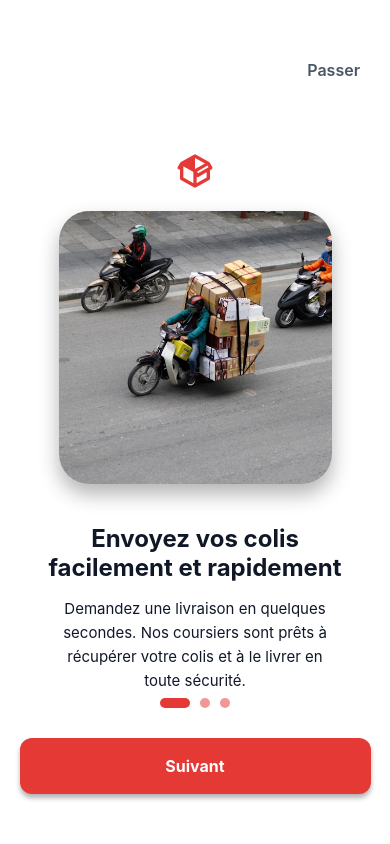
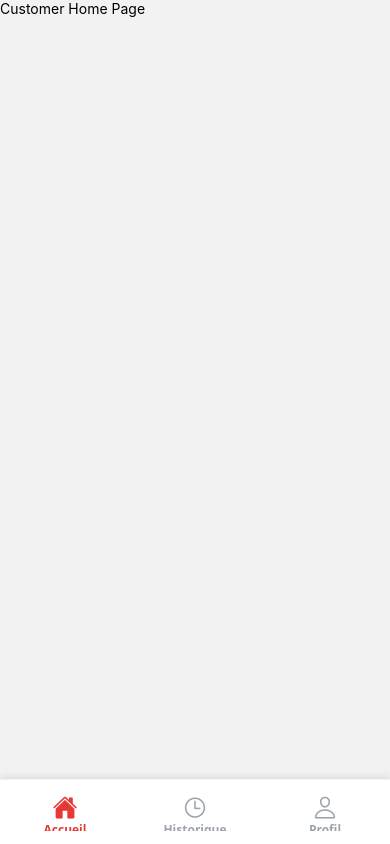
Before and after one commit to blackvd/noahsdelivery, a React Native app: screen /CustomerApp in a window 390 px wide. Built offline with nearby package versions, Linux system fonts and the light colour scheme.

Commit message:
Redirect to customer main app

```diff
--- a/navigation/AppNavigator.js
+++ b/navigation/AppNavigator.js
@@ -1,12 +1,13 @@
 import { NavigationContainer } from "@react-navigation/native";
 import { createStackNavigator } from "@react-navigation/stack";
 import React, { useEffect, useState } from "react";
-import AuthScreen from "../screens/Auth/AuthScreen";
 import OnboardingScreen from "../screens/OnboardingScreen";
 import { checkOnboardingStatus } from "../utils/storage";
 import SplashScreen from "../screens/SplashScreen";
 import { StyleSheet, View } from "react-native";
-import OTPScreen from "../screens/Auth/OTPScreen";
+import AuthScreen from "../screens/auth/AuthScreen";
+import OTPScreen from "../screens/auth/OTPScreen";
+import MainTabNavigator from "../screens/app/customer/MainTabNavigator";
 
 const Stack = createStackNavigator();
 
@@ -52,6 +53,7 @@ const AppNavigator = () => {
         <Stack.Screen name="Onboarding" component={OnboardingScreen}/>
         <Stack.Screen name="Auth" component={AuthScreen}/>
         <Stack.Screen name="OTP" component={OTPScreen}/>
+        <Stack.Screen name="CustomerApp" component={MainTabNavigator} />
       </Stack.Navigator>
     </NavigationContainer>
   )
--- a/package.json
+++ b/package.json
@@ -11,6 +11,7 @@
   "dependencies": {
     "@expo/vector-icons": "^15.0.3",
     "@react-native-async-storage/async-storage": "^2.2.0",
+    "@react-navigation/bottom-tabs": "^7.7.3",
     "@react-navigation/native": "^7.1.19",
     "@react-navigation/stack": "^7.6.2",
     "expo": "~54.0.20",
--- a/screens/Auth/OTPScreen.js
+++ b/screens/Auth/OTPScreen.js
@@ -94,8 +94,16 @@ function OTPScreen({ navigation, route }) {
       userType,
     });
 
-    // Logique de vérification OTP
-    // navigation.replace('MainApp');
+    console.log(userType === 'client');
+
+    if(userType === 'client'){
+      // Logique de vérification OTP
+      // Si succès, navigation sans possibilité de retour
+      navigation.reset({
+        index: 0,
+        routes: [{ name: 'CustomerApp' }], // ou votre écran principal
+      });
+    }
   };
 
   const handleResend = () => {
--- /dev/null
+++ b/screens/app/customer/HistoryScreen.js
@@ -0,0 +1,11 @@
+import { Text, View } from "react-native";
+
+function HistoryScreen () {
+  return (
+    <View>
+      <Text>History</Text>
+    </View>
+  )
+}
+
+export default HistoryScreen
--- /dev/null
+++ b/screens/app/customer/HomeScreen.js
@@ -0,0 +1,11 @@
+import { Text, View } from "react-native"
+
+function HomeScreen({navigation}) {
+  return(
+    <View>
+      <Text>Customer Home Page</Text>
+    </View>
+  )
+}
+
+export default HomeScreen
--- /dev/null
+++ b/screens/app/customer/MainTabNavigator.js
@@ -0,0 +1,74 @@
+import { Ionicons } from "@expo/vector-icons";
+import { createBottomTabNavigator } from "@react-navigation/bottom-tabs";
+import { Platform } from "react-native";
+import HomeScreen from "./HomeScreen";
+import HistoryScreen from "./HistoryScreen";
+import ProfileScreen from "./ProfileScreen";
+
+const Tab = createBottomTabNavigator();
+
+function MainTabNavigator({}) {
+  return (
+    <Tab.Navigator
+      screenOptions={({ route }) => ({
+        headerShown: false,
+        tabBarIcon: ({ focused, color, size }) => {
+          let iconName;
+
+          if (route.name === "Home") {
+            iconName = focused ? "home" : "home-outline";
+          } else if (route.name === "History") {
+            iconName = focused ? "time" : "time-outline";
+          } else if (route.name === "Profile") {
+            iconName = focused ? "person" : "person-outline";
+          }
+
+          return <Ionicons name={iconName} size={size} color={color} />;
+        },
+        tabBarActiveTintColor: '#E53935',
+        tabBarInactiveTintColor: '#9ca3af',
+        tabBarStyle: {
+          height: Platform.OS === 'ios' ? 88 : 65,
+          paddingBottom: Platform.OS === 'ios' ? 28 : 8,
+          paddingTop: 8,
+          backgroundColor: '#fff',
+          borderTopWidth: 1,
+          borderTopColor: '#f3f4f6',
+          elevation: 10,
+          shadowColor: '#000',
+          shadowOffset: { width: 0, height: -2 },
+          shadowOpacity: 0.1,
+          shadowRadius: 8,
+        },
+        tabBarLabelStyle: {
+          fontSize: 12,
+          fontWeight: '600',
+        },
+      })}
+    >
+      <Tab.Screen
+        name="Home"
+        component={HomeScreen}
+        options={{
+          tabBarLabel: 'Accueil',
+        }}
+      />
+      <Tab.Screen
+        name="History"
+        component={HistoryScreen}
+        options={{
+          tabBarLabel: 'Historique',
+        }}
+      />
+      <Tab.Screen
+        name="Profile"
+        component={ProfileScreen}
+        options={{
+          tabBarLabel: 'Profil',
+        }}
+      />
+    </Tab.Navigator>
+  );
+}
+
+export default MainTabNavigator;
--- /dev/null
+++ b/screens/app/customer/ProfileScreen.js
@@ -0,0 +1,11 @@
+import { Text, View } from "react-native";
+
+function ProfileScreen () {
+  return (
+    <View>
+      <Text>Profile</Text>
+    </View>
+  )
+}
+
+export default ProfileScreen
```
Also changed, not shown: 1 other file (tests, documents, lock files or other folders).
